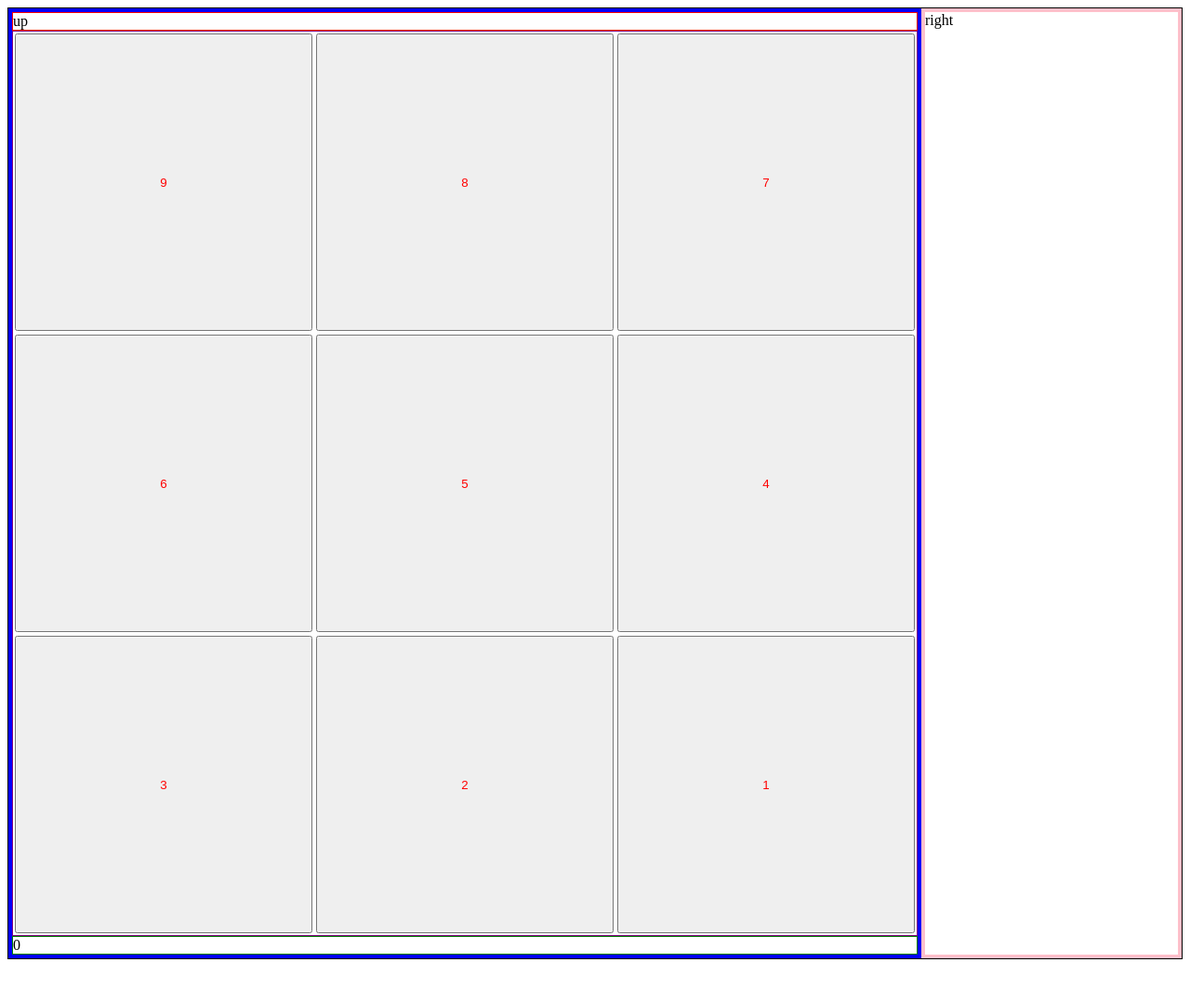
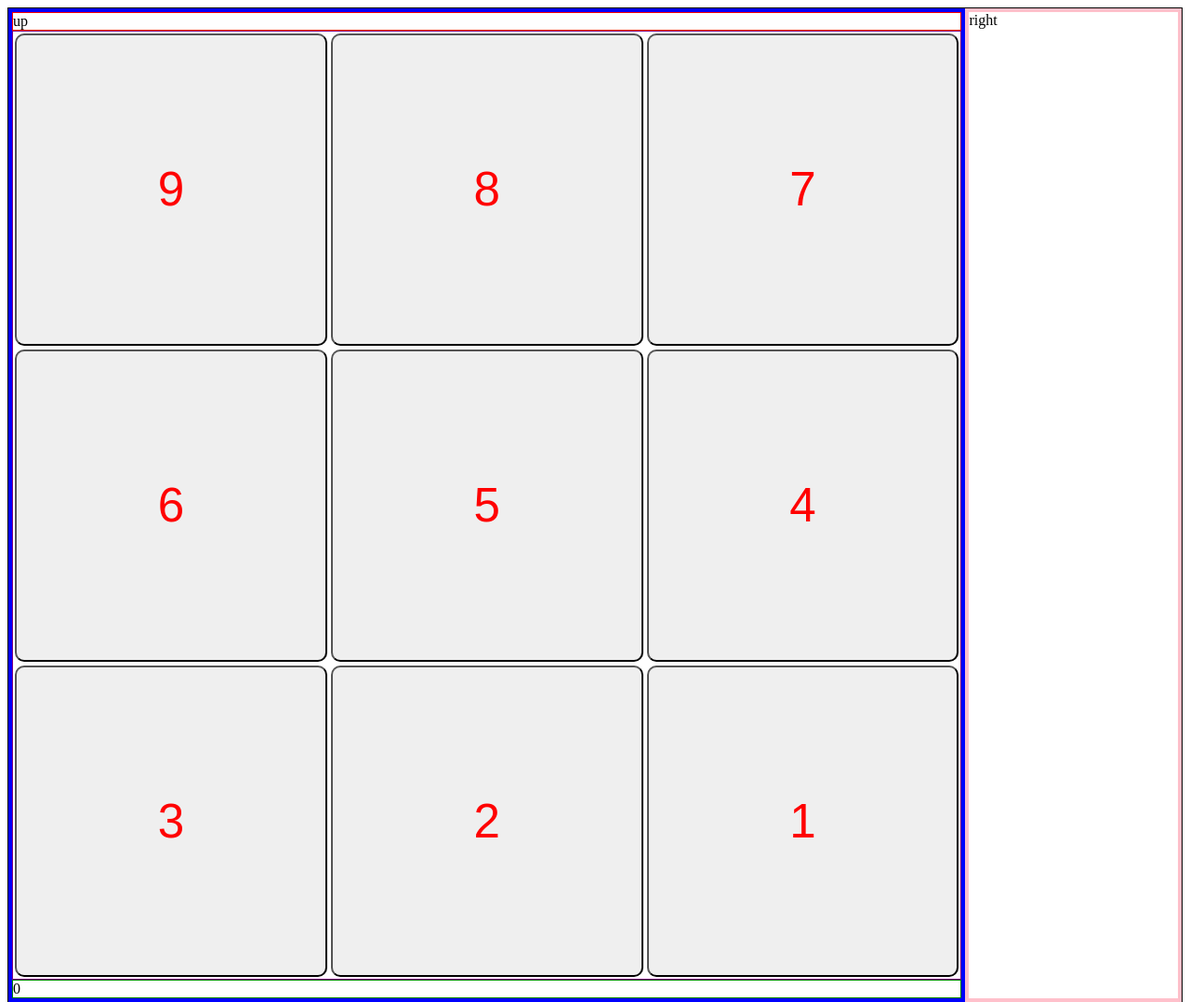
Before and after one commit to Facumasa/full-calculator-html-css-js, a plain HTML site: page index.html in a window 1280 px wide. Shown: the top 1078 px of the page at 93% size. Before the commit the page ends 1040 px from the top, so only its background shows below. Drawn offline with Linux system fonts and the light colour scheme.

Commit message:
Buttons 1 to 9 font grows and they work good (css)

```diff
--- a/styles2.css
+++ b/styles2.css
@@ -23,6 +23,9 @@ body {
     margin: 2px;
     flex-basis: calc(33.333% - 4px); /*makes the size of the buttons 1/3 of the container */
     aspect-ratio: 1; /* Makes the buttons square */
+    font-size: 4vw; /* Makes the font bigger with the button size*/
+    cursor: pointer; /*makes the mouse a pointer when hovers over the button*/
+    border-radius: 10px; /*rounds button corners */
 }
 
 #zeroButt {
```
